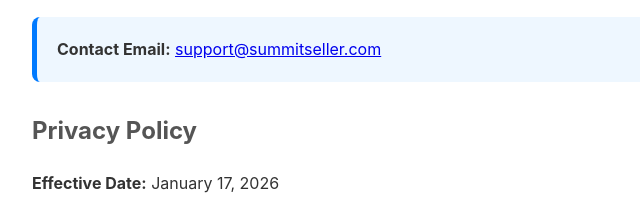
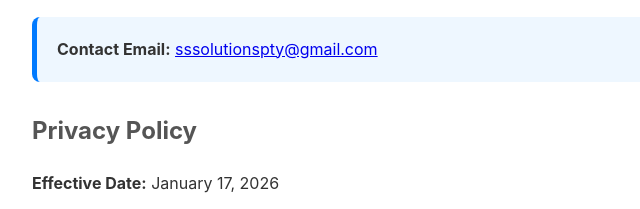
Before and after one commit to 1Yuriy1/fixitai.github.io, a plain HTML site: page index.html in a window 1280 px wide. Shown: the part 400-609 px from the top of the page, 248-888 px from the left. Drawn offline with Linux system fonts and the light colour scheme.

Commit message:
Update index.html

```diff
--- a/index.html
+++ b/index.html
@@ -31,7 +31,7 @@
         <h2>Customer Support</h2>
         <p>If you have questions regarding app functionality, repair reports, or technical issues, please reach out to our team.</p>
         <div class="contact-box">
-            <strong>Contact Email:</strong> <a href="mailto:sssolutionspty@gmail.com">support@summitseller.com</a>
+            <strong>Contact Email:</strong> <a href="mailto:sssolutionspty@gmail.com">sssolutionspty@gmail.com</a>
         </div>
     </section>
 
```
